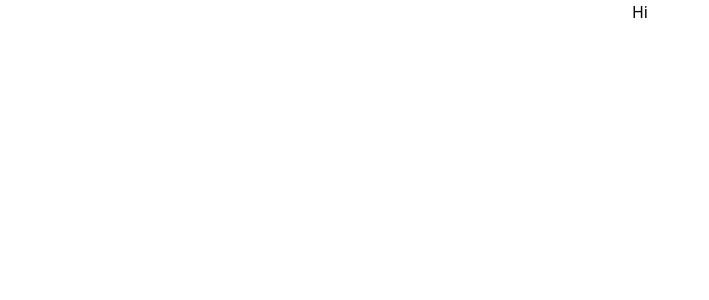
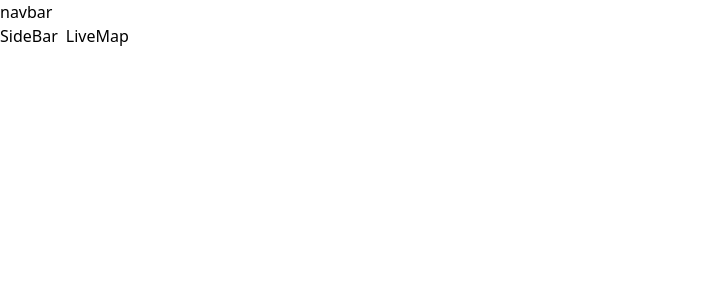
Before and after one commit to JooZef315/MetaTSP, a React (Vite) app: page /map in a window 1280 px wide. Shown: the top 300 px of the page, without its empty margins (0-709 px from the left). Built offline with nearby package versions, Linux system fonts and the light colour scheme.

Commit message:
feat: add routes with react-router-dom

```diff
--- a/src/App.tsx
+++ b/src/App.tsx
@@ -1,5 +1,8 @@
+import { RouterProvider } from "react-router-dom";
+import { router } from "./router";
+
 function App() {
-  return <div className="flex justify-center">Hi</div>;
+  return <RouterProvider router={router} />;
 }
 
 export default App;
--- /dev/null
+++ b/src/components/layout.tsx
@@ -0,0 +1,11 @@
+import { Outlet } from "react-router-dom";
+import Navbar from "./navbar";
+
+export default function Layout() {
+  return (
+    <main className="h-screen">
+      <Navbar />
+      <Outlet />
+    </main>
+  );
+}
--- /dev/null
+++ b/src/components/navbar.tsx
@@ -0,0 +1,3 @@
+export default function Navbar() {
+  return <div>navbar</div>;
+}
--- /dev/null
+++ b/src/components/sideBar.tsx
@@ -0,0 +1,3 @@
+export default function SideBar() {
+  return <div>SideBar</div>;
+}
--- /dev/null
+++ b/src/components/tspLayout.tsx
@@ -0,0 +1,11 @@
+import { Outlet } from "react-router-dom";
+import SideBar from "./sideBar";
+
+export default function TSPLayout() {
+  return (
+    <main className="flex gap-2">
+      <SideBar />
+      <Outlet />
+    </main>
+  );
+}
--- a/src/main.tsx
+++ b/src/main.tsx
@@ -1,10 +1,12 @@
-import { StrictMode } from 'react'
-import { createRoot } from 'react-dom/client'
-import App from './App.tsx'
-import './index.css'
+import { StrictMode } from "react";
+import { createRoot } from "react-dom/client";
+import App from "./App.tsx";
+import "./index.css";
+import { ToastContainer } from "react-toastify";
 
-createRoot(document.getElementById('root')!).render(
+createRoot(document.getElementById("root")!).render(
   <StrictMode>
+    <ToastContainer />
     <App />
-  </StrictMode>,
-)
+  </StrictMode>
+);
--- /dev/null
+++ b/src/pages/dashboard.tsx
@@ -0,0 +1,3 @@
+export default function Dashboard() {
+  return <div>Dashboard</div>;
+}
--- /dev/null
+++ b/src/pages/error-page.tsx
@@ -0,0 +1,19 @@
+import { useRouteError } from "react-router-dom";
+
+export default function ErrorPage() {
+  const error = useRouteError() as unknown as {
+    statusText?: string;
+    message?: string;
+  };
+  console.error(error);
+
+  return (
+    <div id="error-page" className=" flex flex-col gap-4 items-center">
+      <h1>Oops!</h1>
+      <p>Sorry, an unexpected error has occurred.</p>
+      <p>
+        <i>{error.statusText || error.message}</i>
+      </p>
+    </div>
+  );
+}
--- /dev/null
+++ b/src/pages/grid.tsx
@@ -0,0 +1,3 @@
+export default function Grid() {
+  return <div>Grid</div>;
+}
--- /dev/null
+++ b/src/pages/home.tsx
@@ -0,0 +1,3 @@
+export default function Home() {
+  return <div>Home</div>;
+}
--- /dev/null
+++ b/src/pages/liveMap.tsx
@@ -0,0 +1,3 @@
+export default function LiveMap() {
+  return <div>LiveMap</div>;
+}
--- /dev/null
+++ b/src/router.tsx
@@ -0,0 +1,40 @@
+import { createBrowserRouter } from "react-router-dom";
+import ErrorPage from "./pages/error-page";
+import Layout from "./components/layout";
+import Home from "./pages/home";
+import TSPLayout from "./components/tspLayout";
+import Grid from "./pages/grid";
+import LiveMap from "./pages/liveMap";
+import Dashboard from "./pages/dashboard";
+
+export const router = createBrowserRouter([
+  {
+    path: "/",
+    element: <Layout />,
+    errorElement: <ErrorPage />,
+    children: [
+      {
+        path: "/",
+        element: <Home />,
+      },
+      {
+        path: "/",
+        element: <TSPLayout />,
+        children: [
+          {
+            path: "/grid",
+            element: <Grid />,
+          },
+          {
+            path: "/map",
+            element: <LiveMap />,
+          },
+        ],
+      },
+      {
+        path: "/dashboard",
+        element: <Dashboard />,
+      },
+    ],
+  },
+]);
```
